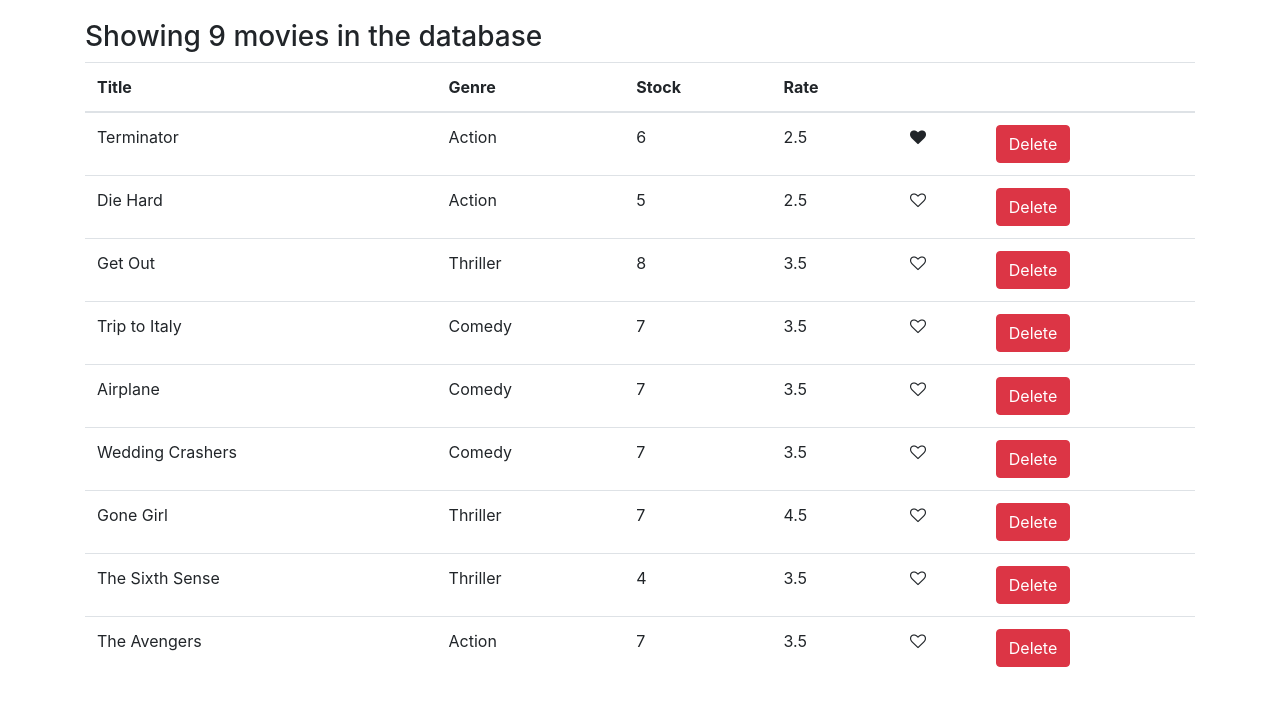
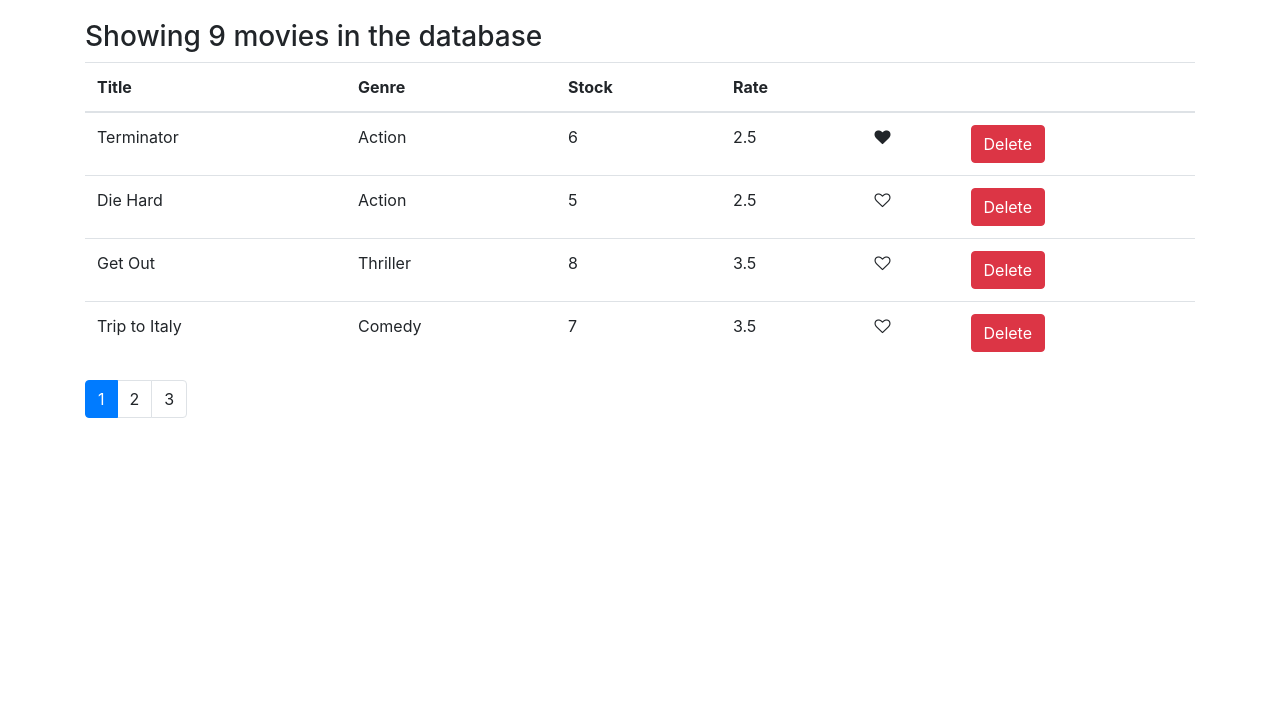
Before and after one commit to jellythewobbly/react-practice, a React (Create React App) app: page / in a window 1280 px wide. Shown: the top 706 px of the page. Built offline with nearby package versions, Linux system fonts and the light colour scheme.

Commit message:
added basic pagination

```diff
--- a/package.json
+++ b/package.json
@@ -5,6 +5,7 @@
   "dependencies": {
     "bootstrap": "^4.1.3",
     "font-awesome": "^4.7.0",
+    "lodash": "^4.17.10",
     "react": "^16.4.2",
     "react-dom": "^16.4.2",
     "react-scripts": "1.1.5"
--- /dev/null
+++ b/src/components/common/pagination.jsx
@@ -0,0 +1,28 @@
+import React from 'react';
+import _ from 'lodash';
+
+const Pagination = props => {
+	const { itemsCount, pageSize, onPageChange, currentPage } = props;
+	const pagesCount = Math.ceil(itemsCount / pageSize);
+	const pages = _.range(1, pagesCount + 1);
+
+	if (pages.length === 1) return null;
+	return (
+		<nav>
+			<ul className="pagination">
+				{pages.map(page => (
+					<li
+						key={page}
+						className={page === currentPage ? 'page-item active' : 'page-item'}
+					>
+						<a className="page-link" onClick={() => onPageChange(page)}>
+							{page}
+						</a>
+					</li>
+				))}
+			</ul>
+		</nav>
+	);
+};
+
+export default Pagination;
--- a/src/components/movies.jsx
+++ b/src/components/movies.jsx
@@ -1,10 +1,14 @@
 import React, { Component } from 'react';
 import { getMovies } from '../services/fakeMovieService';
+import { paginate } from '../utilities/paginate';
 import Like from './common/like';
+import Pagination from './common/pagination';
 
 class Movies extends Component {
 	state = {
-		movies: getMovies()
+		movies: getMovies(),
+		pageSize: 4,
+		currentPage: 1
 	};
 
 	deleteHandler = movie => {
@@ -20,14 +24,21 @@
 		this.setState({ movies });
 	};
 
+	handlePageChange = page => {
+		this.setState({ currentPage: page });
+	};
+
 	render() {
-		const { length: movieCount } = this.state.movies;
+		const { length: count } = this.state.movies;
+		const { pageSize, currentPage, movies: allMovies } = this.state;
 
-		if (movieCount === 0) return <h3>There are no movies in the database.</h3>;
+		if (count === 0) return <h3>There are no movies in the database.</h3>;
+
+		const movies = paginate(allMovies, currentPage, pageSize);
 
 		return (
 			<React.Fragment>
-				<h3>Showing {this.state.movies.length} movies in the database</h3>
+				<h3>Showing {count} movies in the database</h3>
 				<table className="table">
 					<thead>
 						<tr>
@@ -40,7 +51,7 @@
 						</tr>
 					</thead>
 					<tbody>
-						{this.state.movies.map(movie => (
+						{movies.map(movie => (
 							<tr key={movie._id}>
 								<td>{movie.title}</td>
 								<td>{movie.genre.name}</td>
@@ -55,7 +66,8 @@
 								<td>
 									<button
 										onClick={() => this.deleteHandler(movie)}
-										className="btn btn-danger">
+										className="btn btn-danger"
+									>
 										Delete
 									</button>
 								</td>
@@ -63,6 +75,12 @@
 						))}
 					</tbody>
 				</table>
+				<Pagination
+					itemsCount={count}
+					pageSize={pageSize}
+					currentPage={currentPage}
+					onPageChange={this.handlePageChange}
+				/>
 			</React.Fragment>
 		);
 	}
--- /dev/null
+++ b/src/utilities/paginate.js
@@ -0,0 +1,9 @@
+import _ from 'lodash';
+
+export function paginate(items, pageNumber, pageSize) {
+	const startIndex = (pageNumber - 1) * pageSize;
+	return _(items)
+		.slice(startIndex)
+		.take(pageSize)
+		.value();
+}
```
Also changed, not shown: 1 other file (tests, documents, lock files or other folders).
